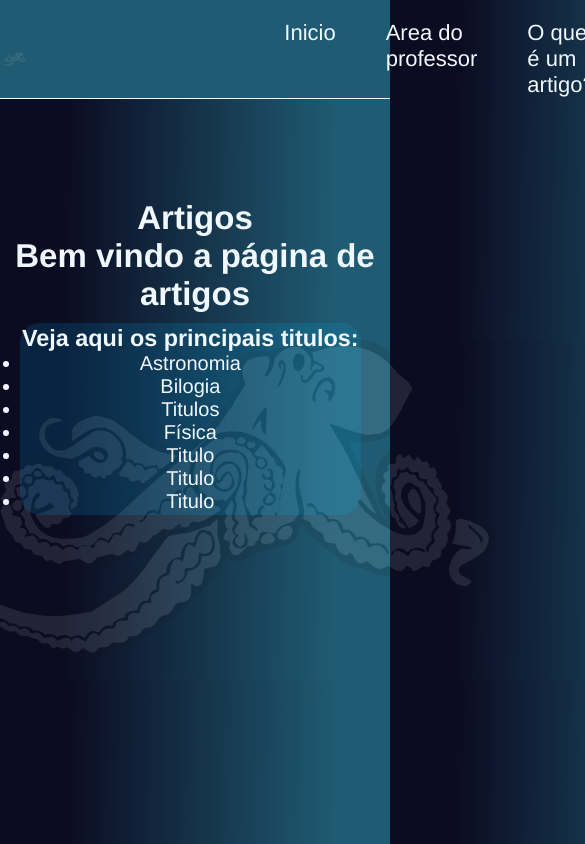
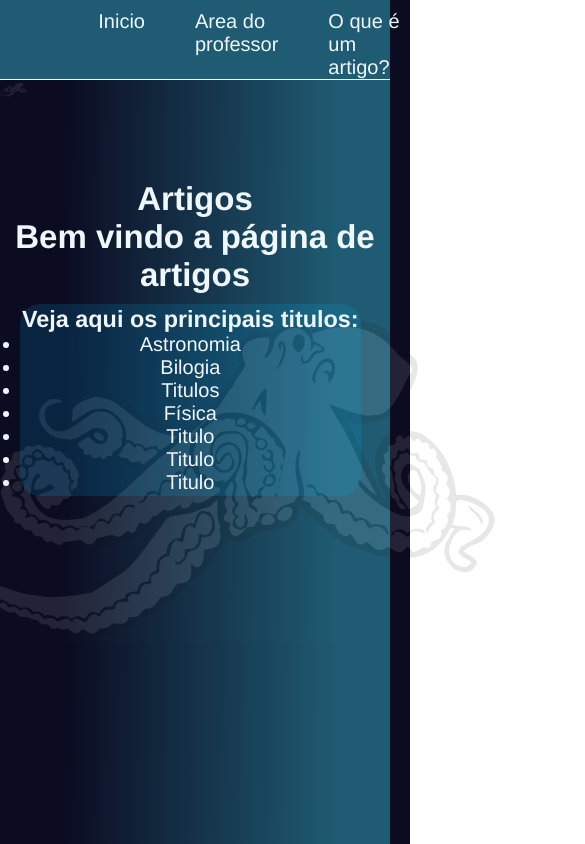
Before and after one commit to Xablaukaeru/droctopus, a plain HTML site: page artigos/artigos.html in a window 390 px wide. Shown: the top 844 px of the page, 585 px wide, since content can reach past the window. Drawn offline with Linux system fonts and the light colour scheme.

Commit message:
Add files via upload
Página de artigos

```diff
--- a/artigos/artigo.css
+++ b/artigos/artigo.css
@@ -57,11 +57,7 @@ body {
     transition-duration: 0.10s;
 }
 
-.cabecalho-logo {
-    position: relative;
-    margin-top: 80px;
-    left: -400px;
-}
+
 
 .octopus-cabecalho{
     opacity: 10%;
@@ -109,7 +105,7 @@ body {
     /* se houver duvida esse position deixa a borda do tamaho perfeito*/
     position: absolute;
     display: flex;
-    flex-direction: column;
+    flex-direction: row;
 
     font-family: 'Franklin Gothic Medium', 'Arial Narrow', Arial, sans-serif;
     color:aliceblue;
--- a/artigos/artigos.html
+++ b/artigos/artigos.html
@@ -11,6 +11,162 @@
     <meta name="Artigos - artigos localizados">
     <link rel="stylesheet" href="artigo.css">
 
+    <style>
+        /* Responsividade para mais dispositivos(1)*/
+        .cabecalho {
+            background-color: #1F5B72;
+        }
+
+        @media screen and (max-width: 912px) {
+            .cabecalho {
+                margin-top: 0px;
+
+                background-color: #1F5B72;
+                height: 80px;
+            }
+            .cabecalho-menu-item {
+                margin-top: 30px;
+                left: -100px;
+                position: relative;
+            }
+            .cabecalho-logo {
+                bottom: 25px;
+                width: 20%;
+                height: 25%;
+                left: 110px;
+            }
+
+        }
+
+            @media screen and (max-width: 720px) {
+            .cabecalho {
+                margin-top: 0px;
+                background-color: #1F5B72;
+                height: 50px;
+            }
+            .cabecalho-menu-item {
+                margin-top: -30px;
+                left: -40px;
+                position: relative;
+
+            }
+        }
+            @media screen and (max-width: 1980px) {
+            .cabecalho {
+                margin-top: 0px;
+
+                background-color: #1F5B72;
+                height: 50px;
+            }
+            .cabecalho-menu-item {
+                font-size:25px;
+                margin-top: 30px;
+                left: -40px;
+                position: relative;
+
+            }
+        }
+            @media screen and (max-width: 1600px) {
+            .cabecalho {
+                margin-top: 0px;
+
+                background-color: #1F5B72;
+                height: 50px;
+            }
+            .cabecalho-menu-item {
+                font-size:20px;
+                margin-bottom: 105px;
+                left: -40px;
+                position: relative;
+            }
+            .cabecalho-logo {
+                margin-top: 11px;
+                padding-bottom: 20px;
+            }
+
+            /* .cabecalho-logo {
+                width: 10%
+            }
+            */
+
+        }
+
+
+        @media screen and (max-width: 912px) {
+            .cabecalho {
+                margin-top: 0px;
+
+                background-color: #1F5B72;
+                height: 80px;
+            }
+        }
+
+        @media screen and (max-width: 820px) {
+            .cabecalho {
+                margin-top: 0px;
+
+                background-color: #1F5B72;
+                height: 80px;
+            }
+            .cabecalho-menu-item {
+                font-size:30px;
+                margin-top: -80px;
+                left: 20px;
+                position: relative;
+            }
+        }
+        @media screen and (max-width: 500px) {
+            .cabecalho {
+                width:100%;
+                margin-top: 0px;
+
+                background-color: #1F5B72;
+                height: 80px;
+            }
+            .cabecalho-menu-item {
+                font-size:20px;
+                margin-bottom:10px;
+                left: 20px;
+                position: relative;
+            }
+        }
+        @media screen and (max-width: 480px) {
+            .cabecalho {
+                width:100%;
+                margin-top: 0px;
+
+                background-color: #1F5B72;
+                height: 80px;
+            }
+            .cabecalho-menu-item {
+                font-size:20px;
+                margin-bottom:10px;
+                left: 20px;
+                position: relative;
+            }
+        }
+
+        @media screen and (max-width: 360px) {
+            .cabecalho {
+                margin-top: 0px;
+
+                background-color: #1F5B72;
+                height: 80px;
+            }
+            .cabecalho-menu-item {
+                font-size:20px;
+                margin-top: -80px;
+                left: -10px;
+                position: relative;
+            }
+        }
+
+
+    /* fim (1)*/
+
+    </style>
+
+
     </head>
 
     <body>
@@ -18,6 +174,8 @@
         <header>
 
             <nav class="cabecalho">
+
+
                 <img class="octopus-cabecalho"src="drawctopus.png" alt="Octopus image">
                 <img class="cabecalho-logo" src="logomenor.png" alt="logo do site octopus">
                 <nav class="cabecalho-menu">
@@ -25,6 +183,7 @@
                 <a class="cabecalho-menu-item" href="#">Area do professor</a>
                 <a class="cabecalho-menu-item" href="#">O que é um artigo?</a>
                 </nav>
+
 
             </nav>
         </header>
```
